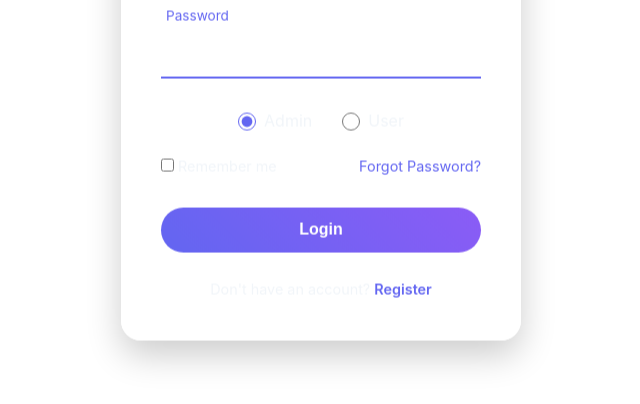
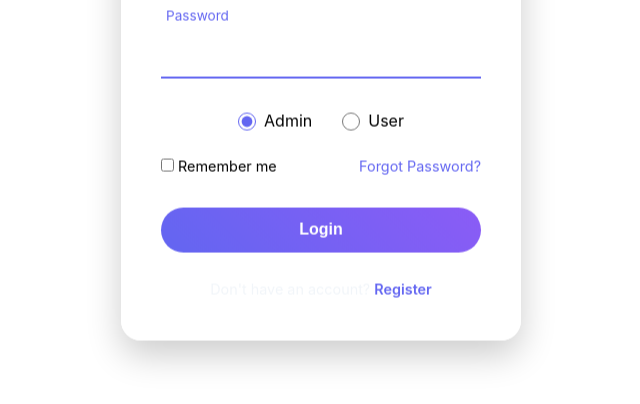
Before and after one commit to Thalita-168/A1-Quiz_App, a plain HTML site: page index.html in a window 1280 px wide. Shown: the part 318-722 px from the top of the page, without its empty margins (319-959 px from the left). Drawn offline with Linux system fonts and the light colour scheme; some packages are replaced by stand-ins of ours; a script that the page names is missing; some icons are missing.

Commit message:
add new css

```diff
--- a/CSS/style.css
+++ b/CSS/style.css
@@ -90,6 +90,7 @@ h2 {
   font-size: 1em;
   color: var(--text);
   padding: 0 35px 0 5px;
+  color: black;
 }
 
 .input-box label {
@@ -130,6 +131,7 @@ h2 {
   font-size: 0.9em;
   margin-bottom: 20px;
   color: var(--text);
+  color: black;
 }
 
 .remember-forgot a {
@@ -195,6 +197,7 @@ h2 {
   align-items: center;
   gap: 8px;
   cursor: pointer;
+  color: black;
 }
 
 .role-selection-inline input[type="radio"] {
```
